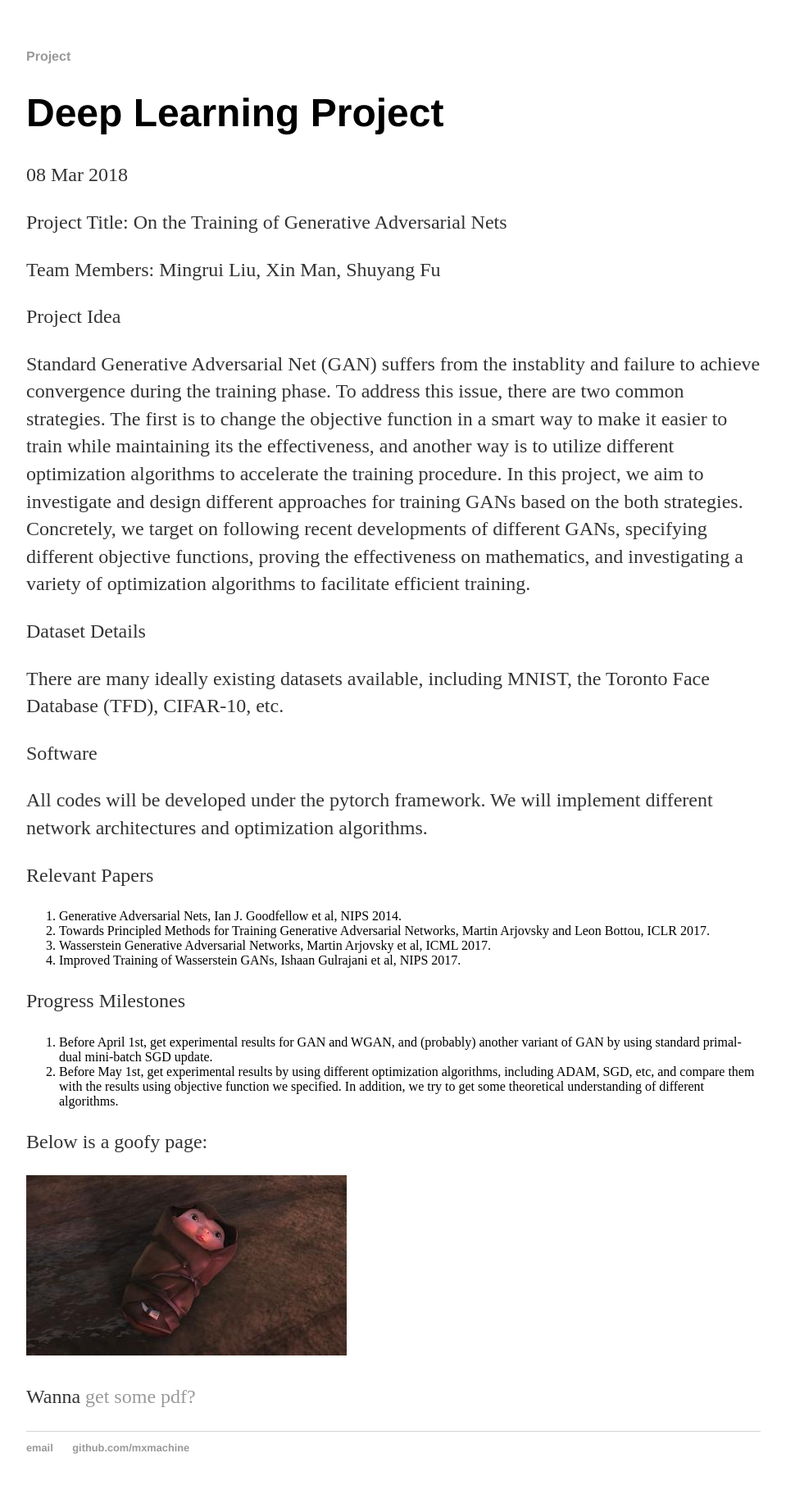
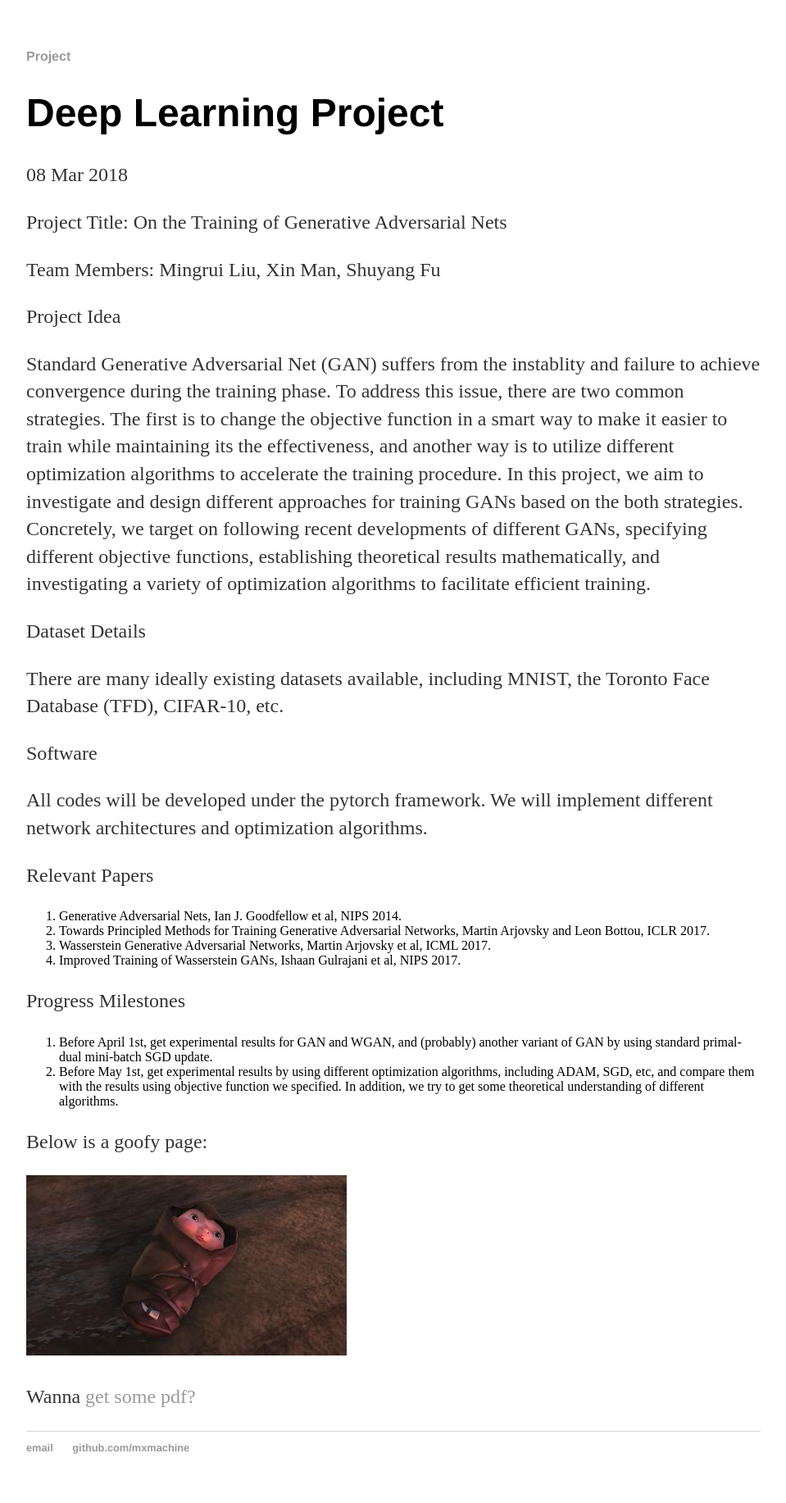
Before and after one commit to mxmachine/mxmachine.github.io, a Jekyll site: the page built from _posts/2018-03-08-Deep-Learning-Project.md, in a window 1280 px wide. Shown: the whole page at 82% size, without its empty margins (160-1119 px from the left). Built offline with Jekyll 4.4.1, drawn with Linux system fonts in a browser that asks for light colours; our own code applies the rules of GitHub Pages for plain Markdown files.

Commit message:
minor changes

```diff
--- a/_posts/2018-03-08-Deep-Learning-Project.md
+++ b/_posts/2018-03-08-Deep-Learning-Project.md
@@ -10,7 +10,7 @@ Team Members: Mingrui Liu, Xin Man, Shuyang Fu
 
 Project Idea
 
-Standard Generative Adversarial Net (GAN) suffers from the instablity and failure to achieve convergence during the training phase. To address this issue, there are two common strategies. The first is to change the objective function in a smart way to make it easier to train while maintaining its the effectiveness, and another way is to utilize different optimization algorithms to accelerate the training procedure. In this project, we aim to investigate and design different approaches for training GANs based on the both strategies. Concretely, we target on following recent developments of different GANs, specifying different objective functions, proving the effectiveness on mathematics, and investigating a variety of optimization algorithms to facilitate efficient training.
+Standard Generative Adversarial Net (GAN) suffers from the instablity and failure to achieve convergence during the training phase. To address this issue, there are two common strategies. The first is to change the objective function in a smart way to make it easier to train while maintaining its the effectiveness, and another way is to utilize different optimization algorithms to accelerate the training procedure. In this project, we aim to investigate and design different approaches for training GANs based on the both strategies. Concretely, we target on following recent developments of different GANs, specifying different objective functions, establishing theoretical results mathematically, and investigating a variety of optimization algorithms to facilitate efficient training.
 
 Dataset Details
 
```
